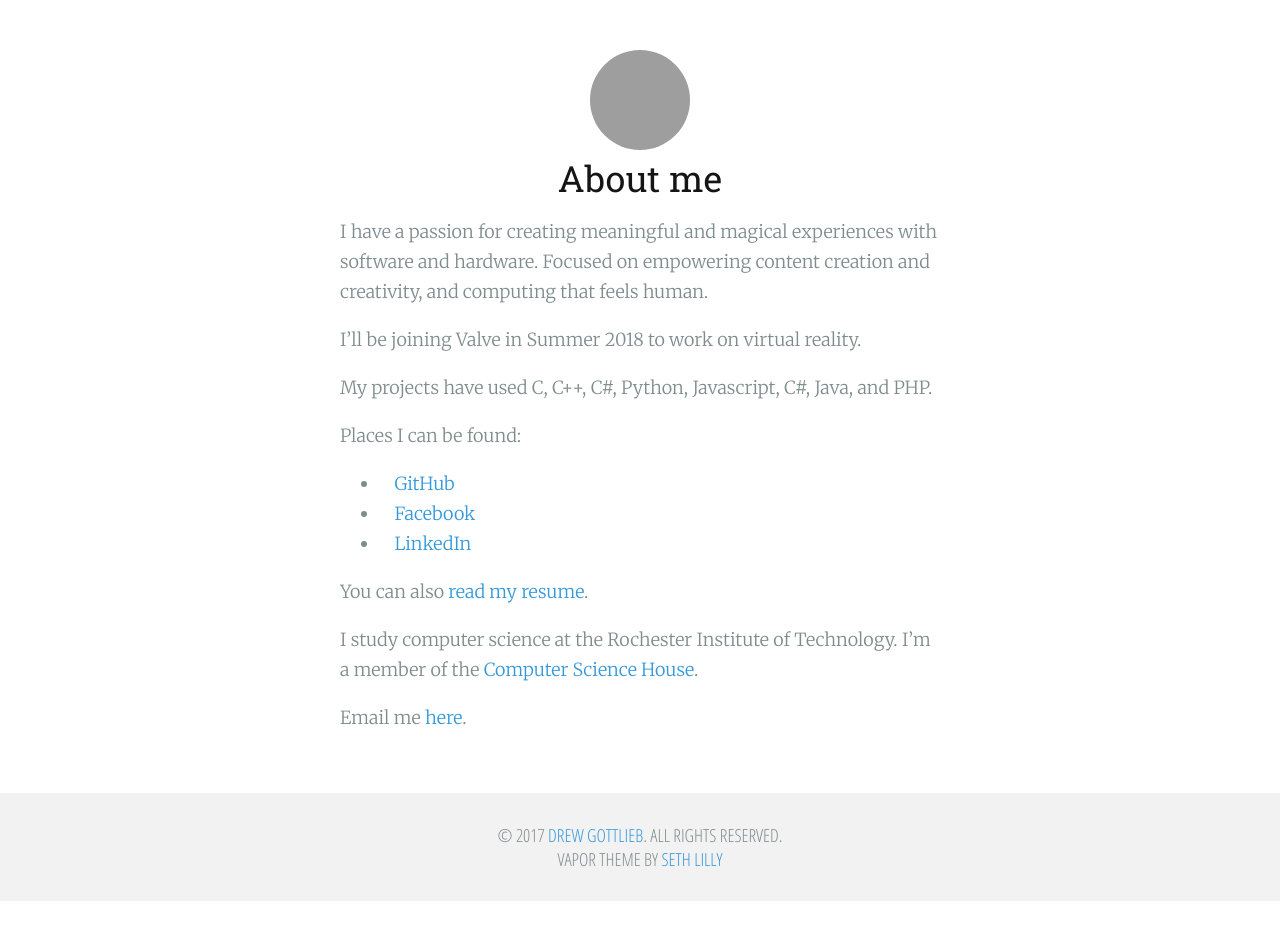
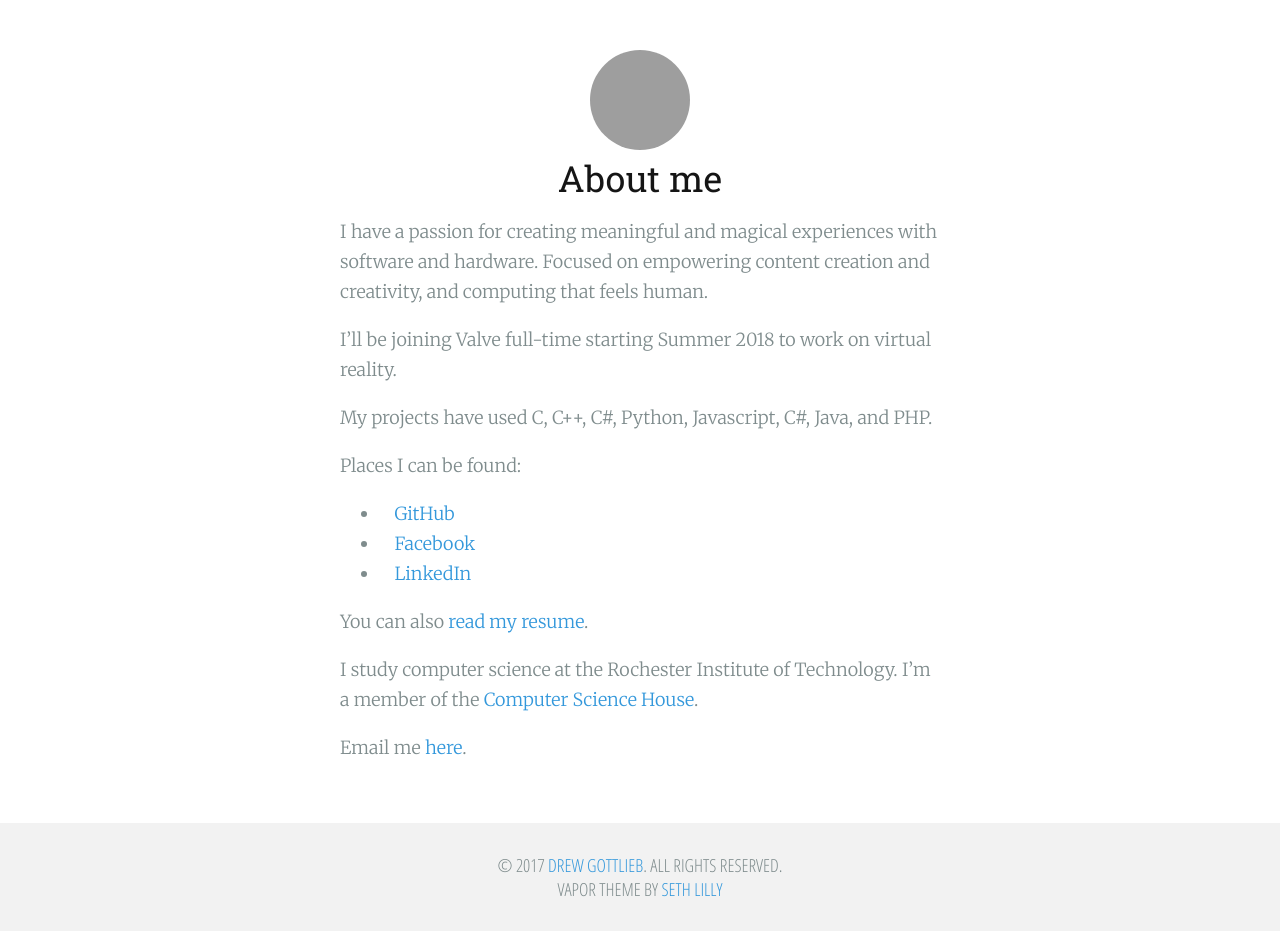
Before and after one commit to dag10/blog, a Jekyll site: the page built from about/index.md, in a window 1280 px wide. Built offline with Jekyll 4.4.1, drawn with Linux system fonts in a browser that asks for light colours; nearby versions of some CDN libraries; library files that are not in the unit come from our copies; Markdown is read by kramdown in place of the engine named in the settings; comment, search, counter and statistics services are not loaded; before the commit the page ends 901 px from its top, so only the background shows below that; grey boxes are pictures that could not be loaded.

Commit message:
Tweaked phrasing in about.

```diff
--- a/about/index.md
+++ b/about/index.md
@@ -7,7 +7,7 @@ I have a passion for creating meaningful and magical experiences with
 software and hardware. Focused on empowering content creation and creativity,
 and computing that feels human.
 
-I'll be joining Valve in Summer 2018 to work on virtual reality.
+I'll be joining Valve full-time starting Summer 2018 to work on virtual reality.
 
 My projects have used C, C++, C#, Python, Javascript, C#, Java, and PHP.
 
```
Also changed, not shown: 1 other file.
